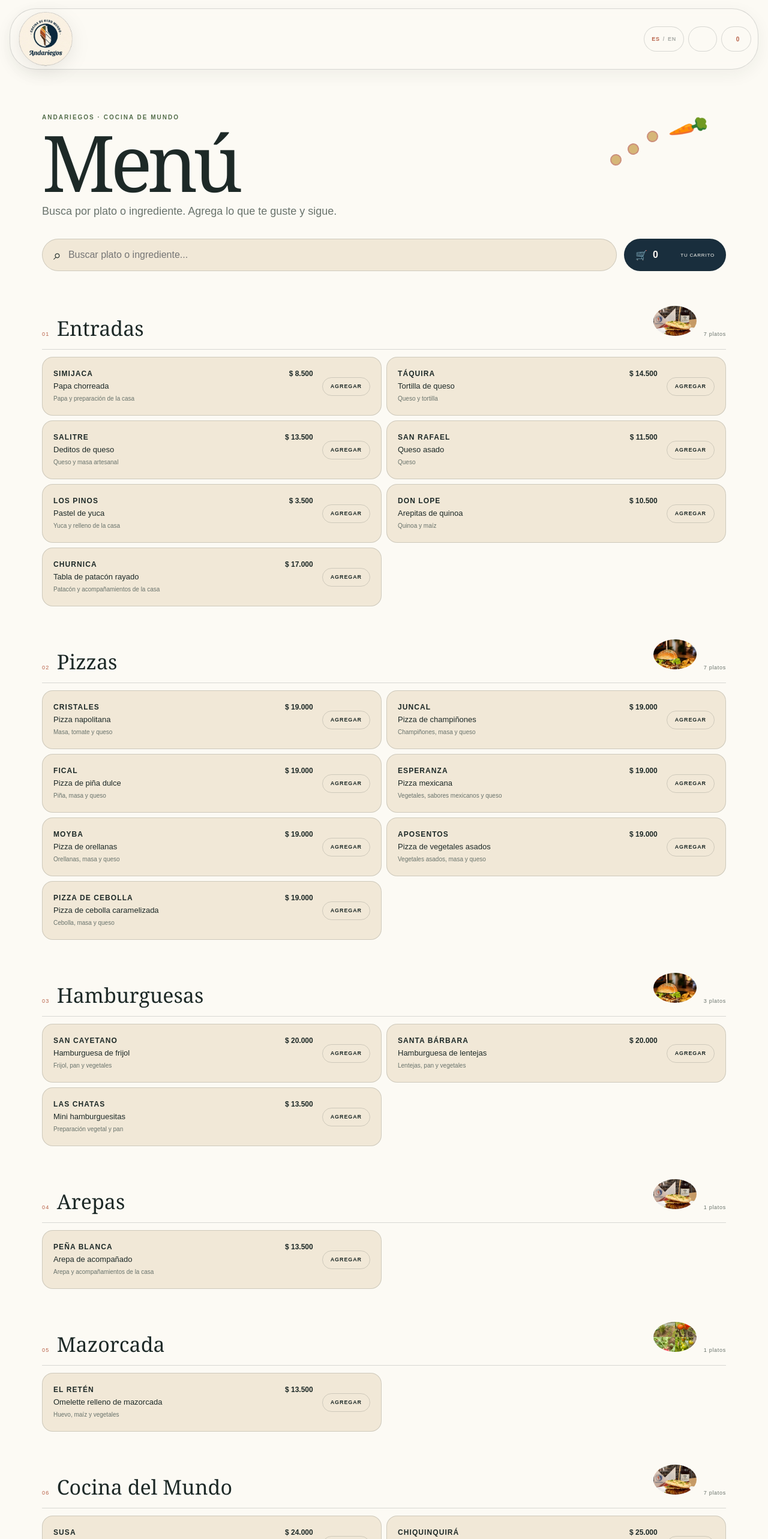
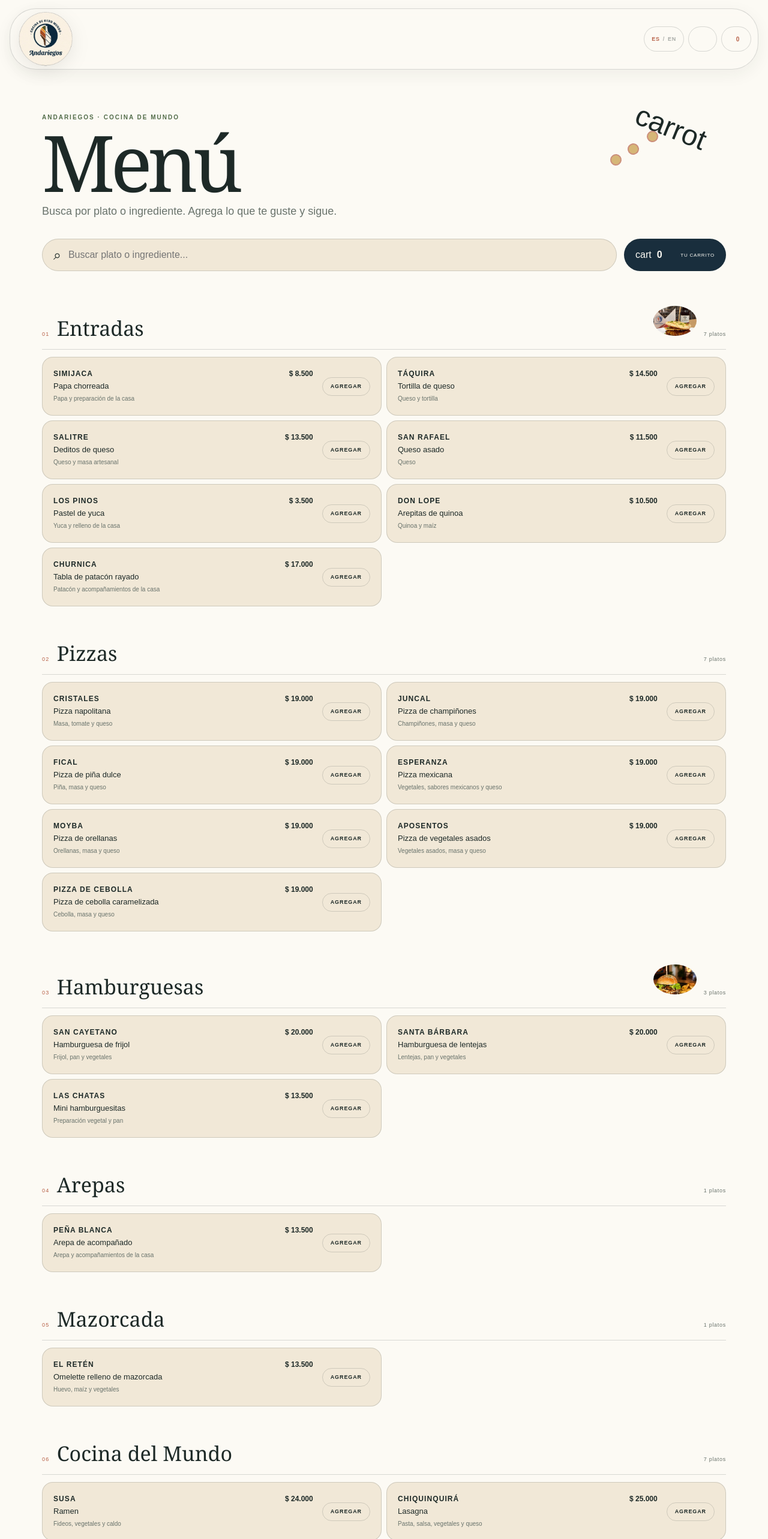
Before and after one commit to espinelgalvisjuanpablo/andariegos, a Next.js app: page /menu in a window 1280 px wide. Shown: the top 2566 px of the page at 60% size. Built offline with nearby package versions, Linux system fonts and the light colour scheme.

Commit message:
feat: refine visual experience and cart behavior

```diff
--- a/app/menu/page.tsx
+++ b/app/menu/page.tsx
@@ -7,12 +7,8 @@ import { useLanguage } from "@/components/language-provider";
 
 const categoryImages:Record<string,string>={
   "Entradas":"/images/plato-premio.jpeg",
-  "Pizzas":"/images/hamburguesa-hongos.jpeg",
   "Hamburguesas":"/images/hamburguesa-hongos.jpeg",
-  "Arepas":"/images/plato-premio.jpeg",
-  "Mazorcada":"/images/huerta.jpeg",
-  "Cocina del Mundo":"/images/plato-premio.jpeg",
-  "Postres":"/images/postre-01.jpeg"
+  "Postres de autor":"/images/postre-01.jpeg"
 };
 
 export default function MenuPage(){
@@ -23,11 +19,11 @@ export default function MenuPage(){
   return <main className="menu-page">
     <section className="menu-intro">
       <div className="menu-ingredient-rail" aria-hidden="true">
-        <span className="carrot-whole">🥕</span><span className="carrot-slice slice-one">◯</span><span className="carrot-slice slice-two">◯</span><span className="carrot-slice slice-three">◯</span>
+        <span className="carrot-whole" aria-hidden="true">carrot</span><span className="carrot-slice slice-one" aria-hidden="true"/><span className="carrot-slice slice-two" aria-hidden="true"/><span className="carrot-slice slice-three" aria-hidden="true"/>
       </div>
       <p className="eyebrow">ANDARIEGOS · COCINA DE MUNDO</p><h1>{en?"Menu":"Menú"}</h1>
       <p>{en?"Search by dish or ingredient. Add what you like and keep moving.":"Busca por plato o ingrediente. Agrega lo que te guste y sigue."}</p>
-      <div className="menu-tools"><label className="search-field"><span>⌕</span><input value={query} onChange={e=>setQuery(e.target.value)} placeholder={en?"Search dish or ingredient...":"Buscar plato o ingrediente..."}/></label><a className="cart-summary-link" href="/checkout"><span>🛒</span><b>{count}</b><small>{en?"YOUR CART":"TU CARRITO"}</small></a></div>
+      <div className="menu-tools"><label className="search-field"><span className="search-icon" aria-hidden="true">⌕</span><input value={query} onChange={e=>setQuery(e.target.value)} placeholder={en?"Search dish or ingredient...":"Buscar plato o ingrediente..."}/></label><a className="cart-summary-link" href="/checkout"><span className="menu-cart-icon" aria-hidden="true">cart</span><b>{count}</b><small>{en?"YOUR CART":"TU CARRITO"}</small></a></div>
     </section>
     {categories.map(category=>{const items=filtered.filter(p=>p.category===category);if(!items.length)return null;const image=categoryImages[category];return <section className="menu-category" key={category}>
       <div className="category-heading"><div><span>{String(categories.indexOf(category)+1).padStart(2,"0")}</span><h2>{category}</h2></div>{image&&<div className="category-image"><Image src={image} alt="" fill sizes="110px"/></div>}<em>{items.length} {en?"dishes":"platos"}</em></div>
@@ -36,6 +32,6 @@ export default function MenuPage(){
         <div className="quantity-control">{cart[product.id]?<><button aria-label="Disminuir" onClick={()=>remove(product.id)}>−</button><b>{cart[product.id]}</b><button aria-label="Aumentar" onClick={()=>add(product.id)}>+</button></>:<button className="add-button" onClick={()=>add(product.id)}>{en?"ADD":"AGREGAR"}</button>}</div>
       </article>)}</div>
     </section>})}
-    <div className="menu-scroll-note" style={{"--carrot-progress":scrollProgress} as CSSProperties}><span>🥕</span><small>{en?"A little kitchen movement as you browse.":"Un pequeño movimiento de cocina mientras recorres la carta."}</small></div>
+    <div className="menu-scroll-note" style={{"--carrot-progress":scrollProgress} as CSSProperties}><span className="carrot-mini" aria-hidden="true">carrot</span><small>{en?"A little kitchen movement as you browse.":"Un pequeño movimiento de cocina mientras recorres la carta."}</small></div>
   </main>;
 }
```
